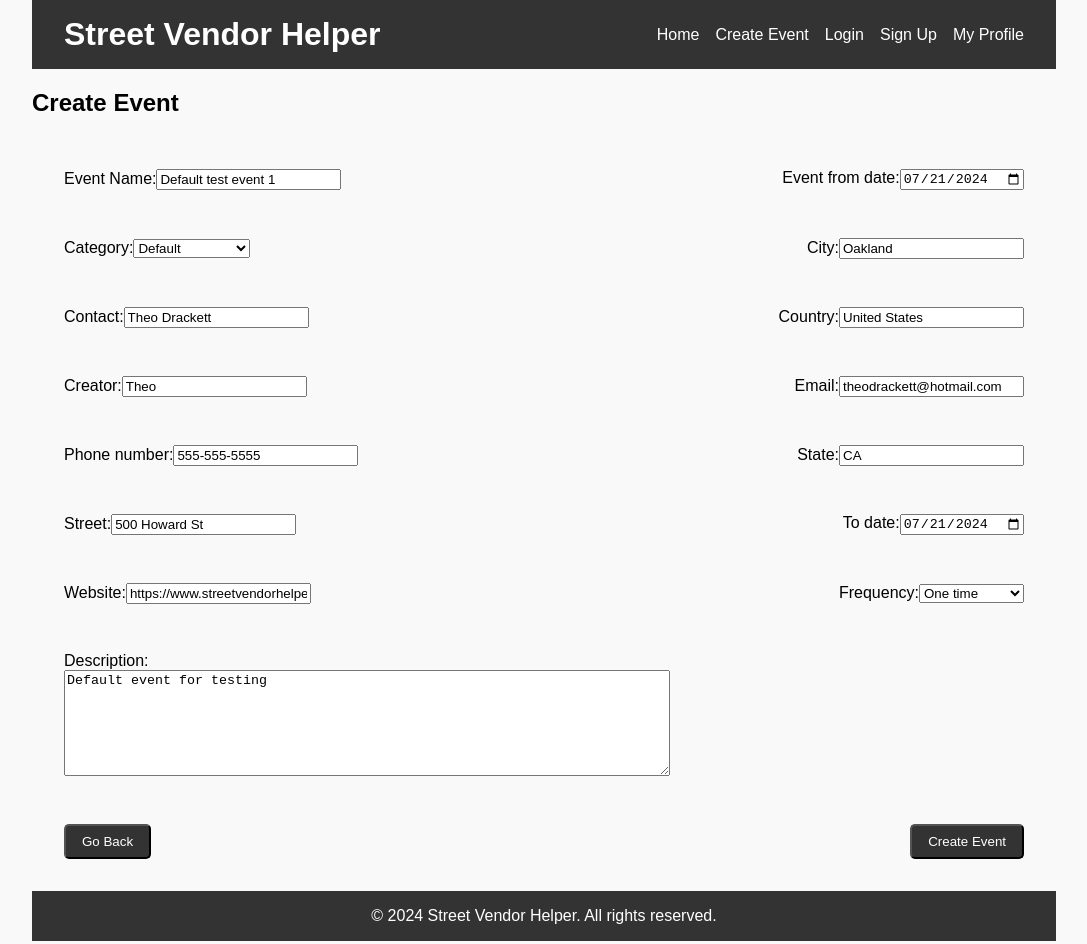
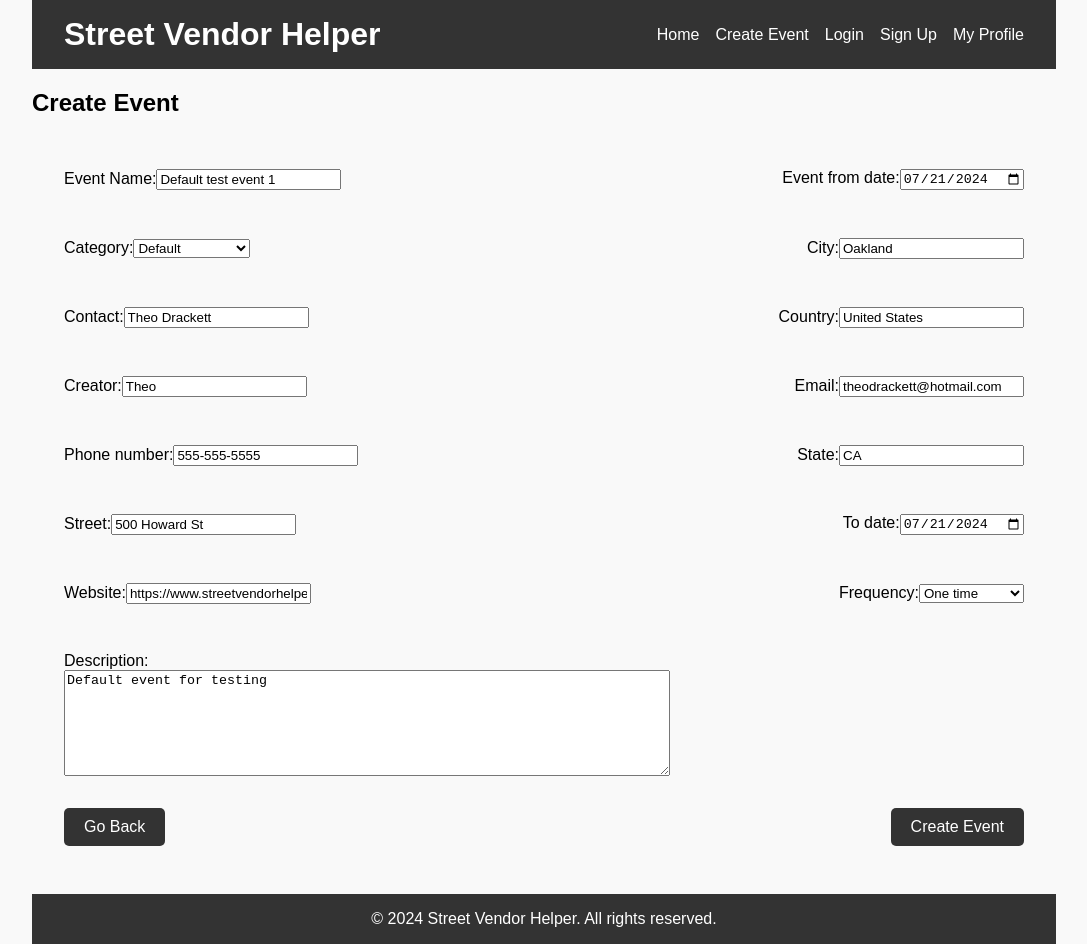
Before and after one commit to theodrackett/svh, a React (Vite) app in the folder src/svh_frontend/: page /create-event in a window 1280 px wide. Shown: the whole page, without its empty margins (96-1183 px from the left). Built offline with nearby package versions, Linux system fonts and the light colour scheme.

Commit message:
Create reusable button component

```diff
--- a/package.json
+++ b/package.json
@@ -17,6 +17,7 @@
   ],
   "dependencies": {
     "axios": "^1.7.2",
+    "prop-types": "^15.8.1",
     "react-router-dom": "^6.23.1",
     "uuid": "^10.0.0"
   }
--- a/src/svh_frontend/src/components/BackButton.jsx
+++ /dev/null
@@ -1,18 +0,0 @@
-import React from 'react';
-import { useNavigate } from 'react-router-dom';
-
-function BackButton() {
-  const navigate = useNavigate();
-
-  const goBack = () => {
-    navigate(-1);
-  };
-
-  return (
-    <button className='submit-button' onClick={goBack}>
-      Go Back
-    </button>
-  );
-}
-
-export default BackButton;
--- /dev/null
+++ b/src/svh_frontend/src/components/Button.jsx
@@ -0,0 +1,33 @@
+import React from 'react';
+import PropTypes from 'prop-types';
+
+const Button = ({
+  children,
+  onClick,
+  type = 'button',
+  disabled = false,
+  loading = false,
+  className = ''
+}) => {
+  return (
+    <button
+      type={type}
+      onClick={onClick}
+      disabled={disabled || loading}
+      className={`btn ${className}`} // Custom classes can be passed via className prop
+    >
+      {loading ? 'Loading...' : children}
+    </button>
+  );
+};
+
+Button.propTypes = {
+  children: PropTypes.node.isRequired,
+  onClick: PropTypes.func,
+  type: PropTypes.oneOf(['button', 'submit', 'reset']),
+  disabled: PropTypes.bool,
+  loading: PropTypes.bool,
+  className: PropTypes.string,
+};
+
+export default Button;
--- a/src/svh_frontend/src/components/CreateEvent.jsx
+++ b/src/svh_frontend/src/components/CreateEvent.jsx
@@ -2,11 +2,14 @@ import React, { useState } from 'react';
 import { v4 as uuidv4 } from 'uuid'; // Using uuid for ID generation
 import Header from './Header';
 import Footer from './Footer';
-import BackButton from './BackButton';
 import { svh_backend } from "../../../declarations/svh_backend";
+import Button from './Button';
+import { useNavigate } from 'react-router-dom';
 
 const CreateEvent = () => {
 
+  const navigate = useNavigate();
+  const [loading, setLoading] = useState(false);
   const [events, setEvents] = useState([]);
   const [event, setEvent] = useState({
     category: 'Default',
@@ -25,6 +28,12 @@ const CreateEvent = () => {
     webSite: 'https://www.streetvendorhelper.com',
     frequency: 'Weekly'
   });
+
+  const goBack = () => {
+    setLoading(true);
+    navigate(-1);
+    setLoading(false);
+  };
 
   function addEvent(newEvent) {
     setEvents(prevEvents => {
@@ -254,8 +263,8 @@ const CreateEvent = () => {
             />
         </div>
         <div className='dos-element-container'>
-          <BackButton />
-          <button className='submit-button' type="submit">Create Event</button>
+          <Button onClick={goBack} loading={loading}>Go Back</Button>
+          <Button type='submit'>Create Event</Button>
         </div>
 
       </form>
--- a/src/svh_frontend/src/components/Event.jsx
+++ b/src/svh_frontend/src/components/Event.jsx
@@ -1,5 +1,6 @@
-import React from "react";
+import React, { useState } from "react";
 import { useNavigate } from "react-router-dom";
+import Button from "./Button";
 
 function getRandomNumber() {
 
@@ -9,25 +10,31 @@ function getRandomNumber() {
 
 function Event(props) {
 
+    const [loading, setLoading] = useState(false);
+
     const navigate = useNavigate();
 
     const event = props.event;
 
     const goToDetails = () => {
+      setLoading(true);
       navigate(`/event/${props.event.id}`, { state: { event } });
+      setLoading(false);
     };
 
     const randomImage = "/assets/images/" + "photo-" + String(getRandomNumber()) + ".jpg";
 
     return (
-        <article className="event">
+      <article className="event">
         <img src={randomImage} alt={props.event.name} style={{ width: '280', height: '200px', objectFit: 'cover' }} />
         <h2>{props.event.name}</h2>
         <p>{props.event.fromDate}</p>
         <p>{props.event.city}, {props.event.state}</p>
         <p>Rating: ★★★★☆</p>
         <a href={props.event.webSite}>Website</a>
-        <button onClick={goToDetails}>View Details</button>
+        <Button onClick={goToDetails} loading={loading}>
+          View Details
+        </Button>
       </article>
     )
 }
--- a/src/svh_frontend/src/components/EventDetail .jsx
+++ b/src/svh_frontend/src/components/EventDetail .jsx
@@ -1,15 +1,17 @@
 import React, { useEffect, useState } from 'react';
-import BackButton from './BackButton';
-import { useLocation, useParams } from 'react-router-dom';
+import { useLocation, useNavigate, useParams } from 'react-router-dom';
 import Header from './Header';
 import Footer from './Footer';
 import { svh_backend } from "../../../declarations/svh_backend";
+import Button from './Button';
 
 function EventDetail() {
 
+    const navigate = useNavigate();
     const { id } = useParams();
     const location = useLocation();
     const [event, setEvent] = useState(location.state?.event || null);
+    const [loading, setLoading] = useState(false);
 
     useEffect(() => {
       console.log("useEffect in event deails triggered.")
@@ -31,6 +33,12 @@ function EventDetail() {
       return <div>Loading...</div>;
     }
 
+    const goBack = () => {
+      setLoading(true);
+      navigate(-1);
+      setLoading(false);
+    };
+
     return (
         <div className="container">
           <Header />
@@ -47,8 +55,8 @@ function EventDetail() {
                     <li><strong>Website:</strong> <a href={event.webSite} target="_blank" rel="noopener noreferrer">{event.webSite}</a></li>
                 </ul>
             </section>
-            <div className='submit-button'>
-              <BackButton />
+            <div>
+              <Button onClick={goBack} loading={loading}>Go Back</Button>
             </div>
 
           <Footer />
--- a/src/svh_frontend/src/components/Footer.jsx
+++ b/src/svh_frontend/src/components/Footer.jsx
@@ -3,8 +3,9 @@ function Footer() {
     const currentDate = new Date();
     const currentYear = currentDate.getFullYear()
 
-    return (    <footer>
-        <div className="container">
+    return (
+    <footer>
+        <div className="container footer">
             <p>&copy; {currentYear} Street Vendor Helper. All rights reserved.</p>
         </div>
     </footer>)
--- a/src/svh_frontend/src/index.scss
+++ b/src/svh_frontend/src/index.scss
@@ -106,16 +106,23 @@ main {
   width: 80%;
 }
 
-.details-button {
-  margin-top: 1rem;
-  padding: 0.5rem 1rem;
+.btn {
+  padding: 10px 20px;
+  font-size: 16px;
+  border: none;
+  border-radius: 5px;
+  cursor: pointer;
   background-color: #333;
   color: #fff;
-  text-decoration: none;
-  border-radius: 5px;
+  transition: background-color 0.3s ease;
 }
 
-.details-button:hover {
+.btn:disabled {
+  cursor: not-allowed;
+  opacity: 0.6;
+}
+
+.btn:hover {
   background-color: #555;
 }
 
@@ -124,6 +131,7 @@ footer {
   color: #fff;
   padding: 1rem 0;
   text-align: center;
+  margin-top: 2rem;
 }
 
 footer p {
@@ -162,21 +170,6 @@ footer p {
   text-decoration: underline;
 }
 
-.back-button:hover {
-  background-color: #555;
-}
-
-.submit-button {
-  display: inline-block;
-  margin-top: 1rem;
-  margin-bottom: 1rem;
-  padding: 0.5rem 1rem;
-  background-color: #333;
-  color: #fff;
-  text-decoration: none;
-  border-radius: 5px;
-}
-
 .event-description {
   width: 80%;
   min-height: 100px;
```
Also changed, not shown: 1 other file (tests, documents, lock files or other folders).
